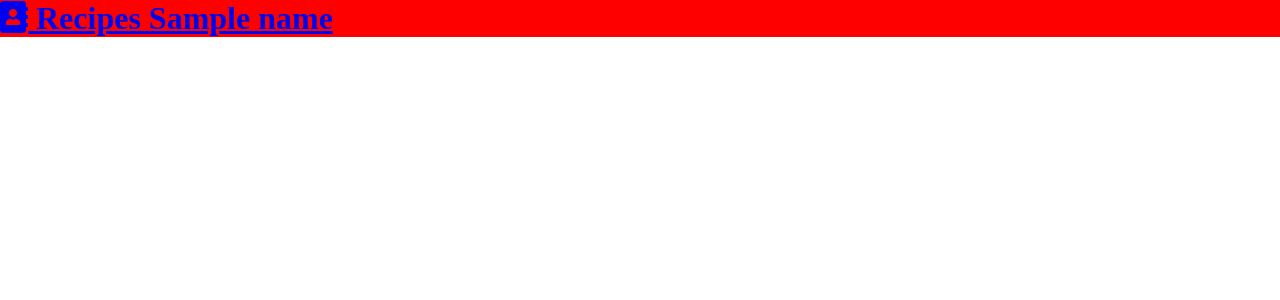
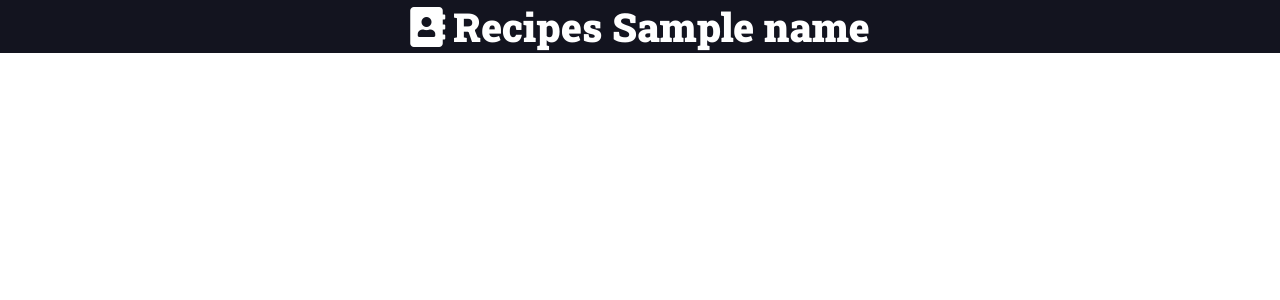
Before and after one commit to andremleopoldino/Curso-Django-Projeto1, a Django app: template recipes/templates/recipes/pages/home.html in a window 1280 px wide. Shown: the top 300 px of the page. Run offline with Django 4.2, Linux system fonts and the light colour scheme; the template is opened without the code that fills it: most values are stand-ins (such as "Sample title", 1, 10 or a date in 2020).

Commit message:
Criação do header Recipes

```diff
--- a/recipes/templates/recipes/pages/home.html
+++ b/recipes/templates/recipes/pages/home.html
@@ -4,9 +4,9 @@
     <header class="main-header-container">
         <div class="main-header main-header container">
             <h1>
-                <a href="/">
-                    <i class="fas fa-address-book"></i>
-                    <span>Recipes {{name}}  </span>
+                <a class ="main-logo" href="/">
+                    <i class="fas fa-address-book main-logo-icon"></i>
+                    <span class ="main-logo-text">Recipes {{name}}  </span>
                 </a>
             </h1>
         </div>
--- a/recipes/templates/recipes/partials/myhead.html
+++ b/recipes/templates/recipes/partials/myhead.html
@@ -5,11 +5,57 @@
     <meta http-equiv="X-UA-Compatible" content="IE=edge">
     <meta name="viewport" content="width=device-width, initial-scale=1.0">
     <link rel="stylesheet" href="https://cdnjs.cloudflare.com/ajax/libs/font-awesome/5.15.4/css/fontawesome.min.css" integrity="sha512-P9vJUXK+LyvAzj8otTOKzdfF1F3UYVl13+F8Fof8/2QNb8Twd6Vb+VD52I7+87tex9UXxnzPgWA3rH96RExA7A==" crossorigin="anonymous" referrerpolicy="no-referrer" />
+    <link rel="preconnect" href="https://fonts.googleapis.com">
+    <link rel="preconnect" href="https://fonts.gstatic.com" crossorigin>
+    <link href="https://fonts.googleapis.com/css2?family=Roboto+Slab:wght@900&display=swap" rel="stylesheet">
     <link rel="stylesheet" href="https://cdnjs.cloudflare.com/ajax/libs/font-awesome/5.15.4/css/brands.min.css" integrity="sha512-sVSECYdnRMezwuq5uAjKQJEcu2wybeAPjU4VJQ9pCRcCY4pIpIw4YMHIOQ0CypfwHRvdSPbH++dA3O4Hihm/LQ==" crossorigin="anonymous" referrerpolicy="no-referrer" />
     <link rel="stylesheet" href="https://cdnjs.cloudflare.com/ajax/libs/font-awesome/5.15.4/css/solid.min.css" integrity="sha512-tk4nGrLxft4l30r9ETuejLU0a3d7LwMzj0eXjzc16JQj+5U1IeVoCuGLObRDc3+eQMUcEQY1RIDPGvuA7SNQ2w==" crossorigin="anonymous" referrerpolicy="no-referrer" />
 
     <title>Recipes</title>
     <style>
+    :root {
+            --color-primary: #269fe6;
+            --color-primary-hover: #2086c2;
+            --color-primary-dark: #13141f;
+            --color-primary-dark-hover: #212336;
+            --color-primary-light: #d4ecfa;
+            --color-primary-light-hover: #bdd8e7;
+
+            --color-white: #fff;
+            --color-black: #000;
+
+            --color-dark-text: #444;
+            --color-info-light: #cce5ff;
+            --color-debug-light: #cce5ff;
+            --color-success-light: #d4edda;
+            --color-alert-light: #fff3cd;
+            --color-warning-light: #fff3cd;
+            --color-error-light: #f8d7da;
+
+            --color-info-dark: #4d86c4;
+            --color-debug-dark: #4d86c4;
+            --color-success-dark: #4a9c5d;
+            --color-alert-dark: #927f40;
+            --color-warning-dark: #927f40;
+            --color-error-dark: #da525d;
+
+            --color-gray-0: #f9f9f9;
+            --color-gray-1: #e0e0e0;
+            --color-gray-2: #c7c7c7;
+            --color-gray-3: #aeaeae;
+            --color-gray-4: #959595;
+            --color-gray-5: #7d7d7d;
+            --color-gray-6: #646464;
+            --color-gray-7: #4b4b4b;
+            --color-gray-8: #323232;
+            --color-gray-9: #191919;
+
+            --font-primary: sans-serif;
+            --font-headings: 'Roboto Slab', serif;
+
+            --spacing-gutter-medium: 3rem;
+            --spacing-gutter-large: 4rem;
+        }
         *{
             padding:0;
             margin:0;
@@ -25,11 +71,35 @@
         }
         .container{
             max-width :144rem;
-            background: red;
             margin: 0 auto;
         }
         .main-header-container{
-            background: #13141f;
+            background: var(--color-primary-dark);
+        }
+
+        .main-logo{
+            font-size:4rem;
+            color: var(--color-white);
+            text-decoration:none;
+            display:flex;
+            flex-flow: row nowrap;
+            align-items:center;
+            justify-content:center;
+            width:fit-content;
+            margin:0 auto;
+
+        }
+
+        h1,h2,h3,h4,h5,h6{
+            font-family: var(--font-headings);
+        }
+
+        .main-logo-icon{
+            margin-right:0.8rem;
+        }
+
+        .main-logo-text{
+            font-family:var(--font-headings)
         }
     </style>
 </head>
```
